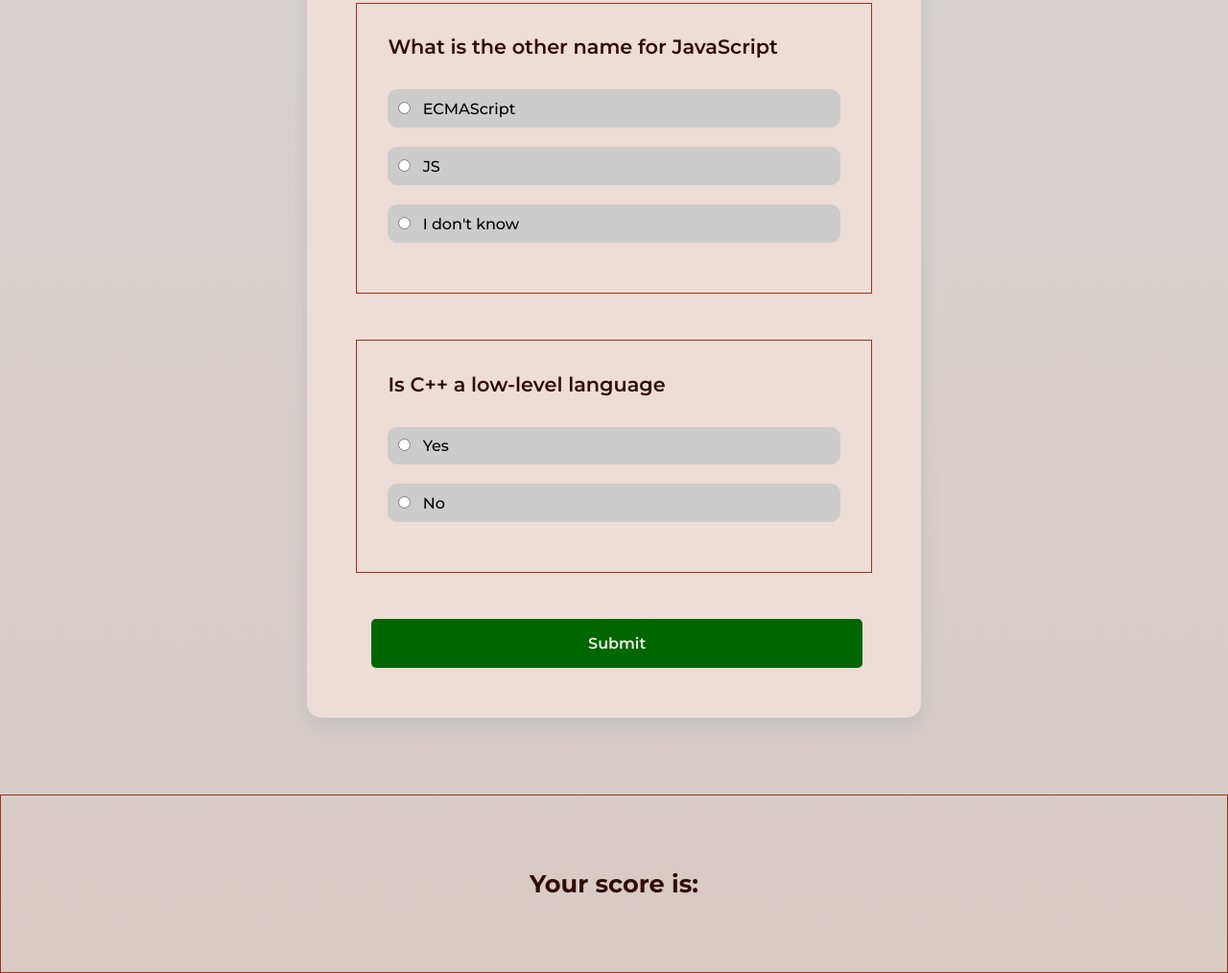
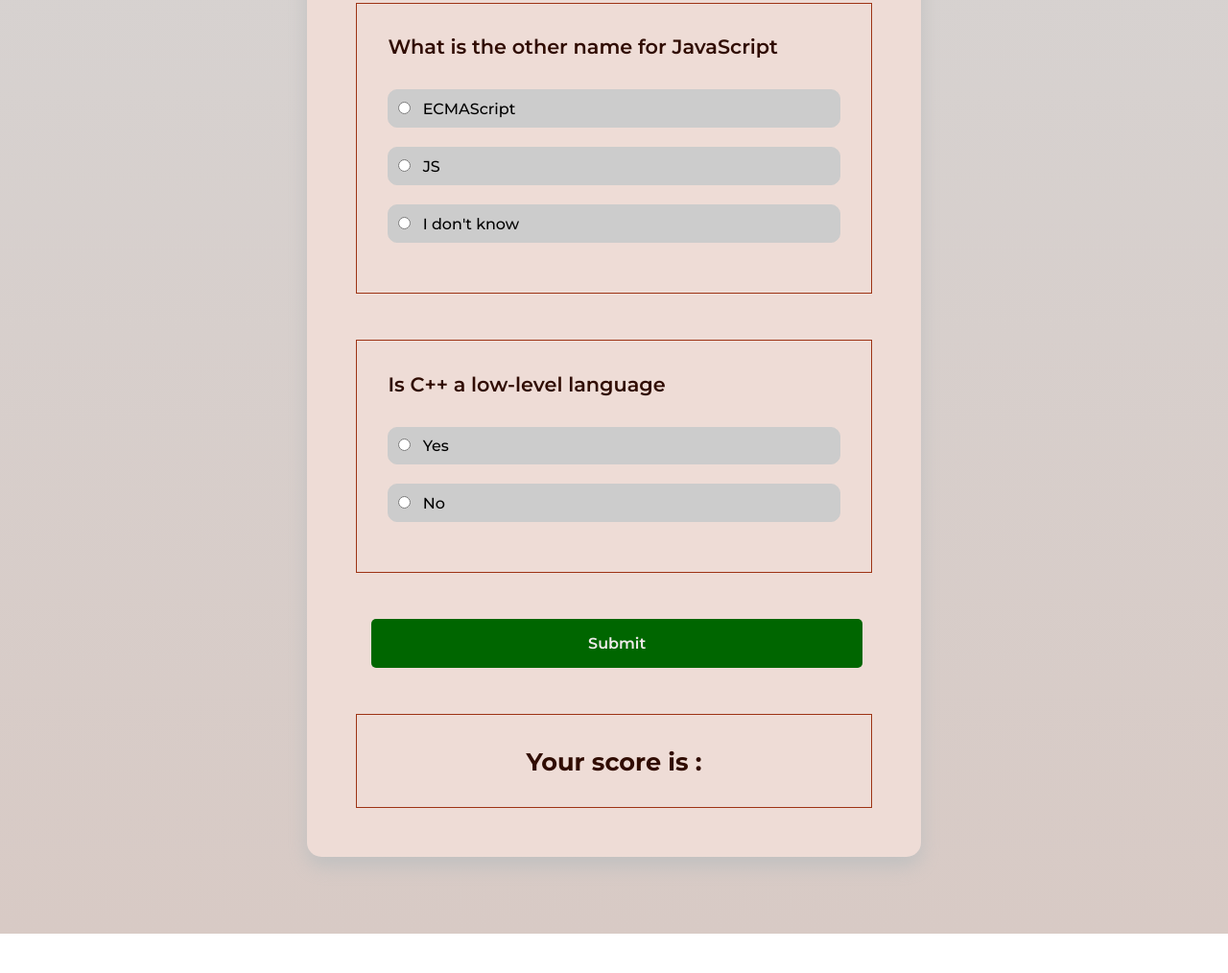
Before and after one commit to qurriahSam/quizBoard, a plain HTML site: page index.html in a window 1280 px wide. Shown: the part 532-1546 px from the top of the page at 96% size. After the commit the page ends 1505 px from the top, so only its background shows below. Drawn offline with Linux system fonts and the light colour scheme.

Commit message:
style: rename section to div

```diff
--- a/index.html
+++ b/index.html
@@ -54,10 +54,10 @@
         </span>
       </form>
       <button class="submit" type="submit">Submit</button>
-    </section>
-    <section class="results">
-      <h2>Your score is:</h2>
-      <p id="showResult"></p>
+      <div class="results">
+        <h2>Your score is :</h2>
+        <p id="showResult"></p>
+      </div>
     </section>
   </body>
   <script src="js/app.js"></script>
```
